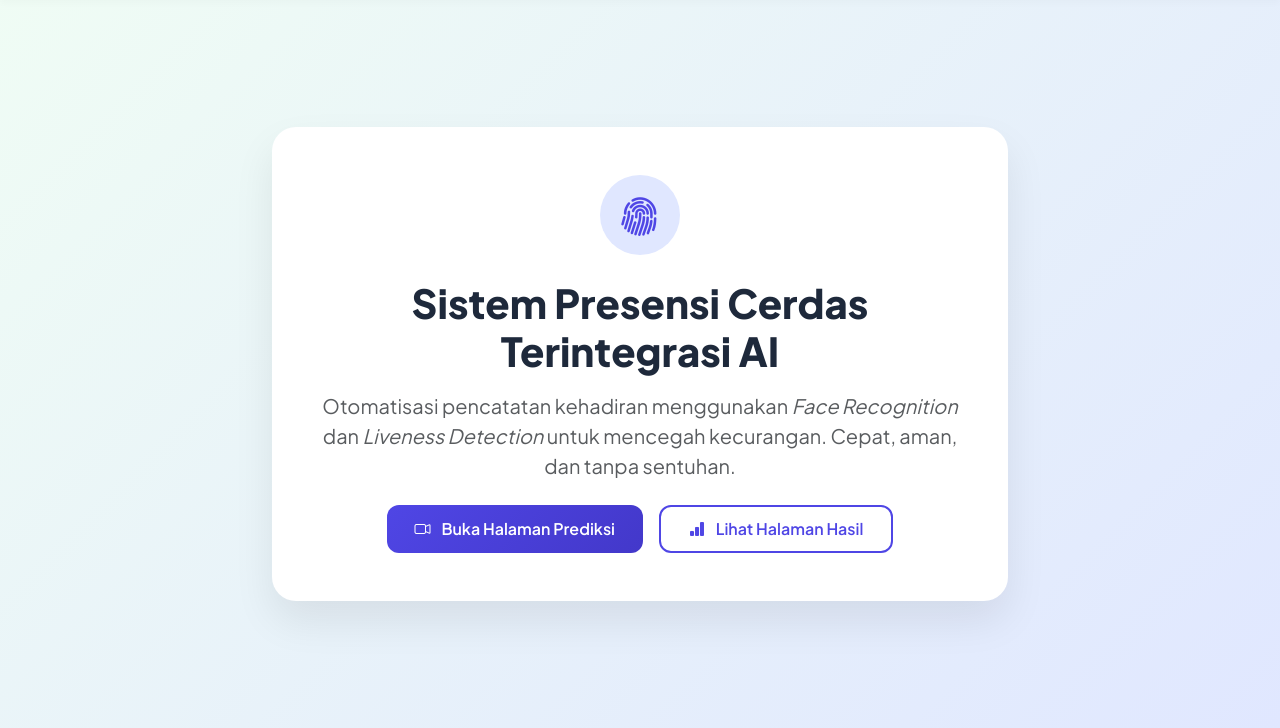
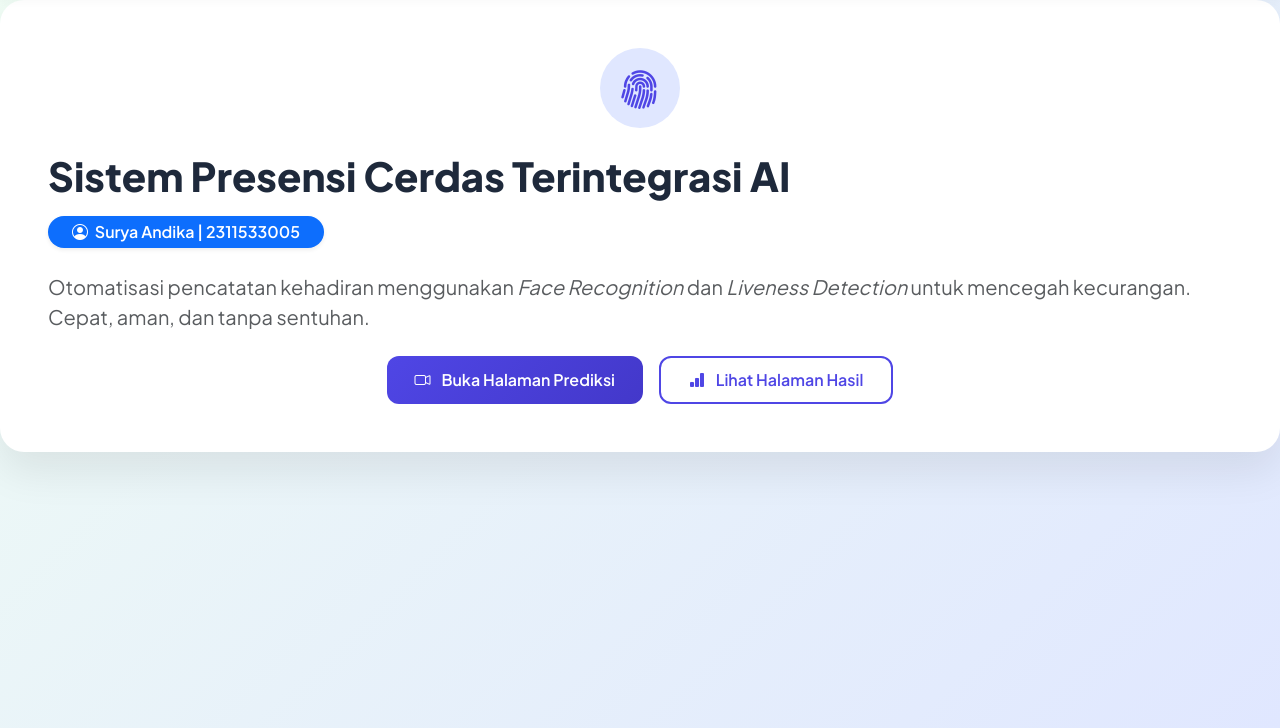
Before and after one commit to SuryaAndika3005/AttendanceSystemAI, a Flask app: page / in a window 1280 px wide. Shown: the part 72-800 px from the top of the page. Run offline with Flask 3, Linux system fonts and the light colour scheme.

Commit message:
final v2

```diff
--- a/app.py
+++ b/app.py
@@ -15,6 +15,7 @@ import queue
 import csv
 from io import StringIO
 import random
+import platform
 import json
 
 app = Flask(__name__)
@@ -231,9 +232,16 @@ def camera_worker():
     global registration_request, registration_response
     global total_scans, total_confidence, total_inference_time
 
-    cap = cv2.VideoCapture(0, cv2.CAP_DSHOW)
-    cap.set(cv2.CAP_PROP_FRAME_WIDTH, 1280)
-    cap.set(cv2.CAP_PROP_FRAME_HEIGHT, 720)
+    if platform.system() == 'Windows':
+        cap = cv2.VideoCapture(0, cv2.CAP_DSHOW)
+    else:
+        cap = cv2.VideoCapture(0)
+
+    if cap.isOpened():
+        cap.set(cv2.CAP_PROP_FRAME_WIDTH, 1280)
+        cap.set(cv2.CAP_PROP_FRAME_HEIGHT, 720)
+    else:
+        print("PERINGATAN: Tidak ada kamera fisik terdeteksi (Mode Cloud Berjalan).")
 
     frame_counter = 0
     cached_face_locations, cached_colors, cached_display_texts, cached_metrics = [], [], [], []
@@ -403,7 +411,17 @@ def generate_web_stream():
         frame_copy = None
         with frame_lock:
             if output_frame is not None: frame_copy = output_frame.copy()
-        if frame_copy is None: time.sleep(0.05); continue
+
+        if frame_copy is None:
+            # Jika tidak ada kamera, buat gambar hitam berisi teks informasi
+            blank = np.zeros((480, 640, 3), dtype=np.uint8)
+            cv2.putText(blank, "MODE CLOUD SERVER", (150, 220), cv2.FONT_HERSHEY_SIMPLEX, 1, (255, 255, 255), 2)
+            cv2.putText(blank, "(Kamera hanya aktif di perangkat lokal)", (80, 260), cv2.FONT_HERSHEY_SIMPLEX, 0.7, (200, 200, 200), 1)
+            ret, buffer = cv2.imencode('.jpg', blank)
+            yield (b'--frame\r\n' b'Content-Type: image/jpeg\r\n\r\n' + buffer.tobytes() + b'\r\n')
+            time.sleep(1) # Refresh lambat agar server cloud tidak berat
+            continue
+
         ret, buffer = cv2.imencode('.jpg', frame_copy, [cv2.IMWRITE_JPEG_QUALITY, 85])
         if not ret: continue
         yield (b'--frame\r\n' b'Content-Type: image/jpeg\r\n\r\n' + buffer.tobytes() + b'\r\n')
--- a/templates/index.html
+++ b/templates/index.html
@@ -26,21 +26,21 @@
             <a class="navbar-brand fw-bold text-primary" href="/"><i class="bi bi-cpu"></i> Vision AI</a>
         </div>
     </nav>
-
-    <div class="hero-section container text-center">
-        <div class="row justify-content-center w-100">
-            <div class="col-lg-8">
-                <div class="hero-card">
+    <div class="hero-card">
                     <div class="icon-circle"><i class="bi bi-fingerprint"></i></div>
                     <h1 class="fw-bold mb-3" style="color: #1e293b;">Sistem Presensi Cerdas Terintegrasi AI</h1>
+
+                    <div class="mb-4">
+                        <span class="badge bg-primary px-4 py-2 fs-6 rounded-pill shadow-sm fw-semibold">
+                            <i class="bi bi-person-circle me-1"></i> Surya Andika | 2311533005
+                        </span>
+                    </div>
+
                     <p class="text-muted mb-4 fs-5">Otomatisasi pencatatan kehadiran menggunakan <i>Face Recognition</i> dan <i>Liveness Detection</i> untuk mencegah kecurangan. Cepat, aman, dan tanpa sentuhan.</p>
                     <div class="d-flex justify-content-center gap-3 mt-4">
                         <a href="/scanner" class="btn btn-primary-custom text-decoration-none"><i class="bi bi-camera-video me-2"></i> Buka Halaman Prediksi</a>
                         <a href="/dashboard" class="btn btn-secondary-custom text-decoration-none"><i class="bi bi-bar-chart-fill me-2"></i> Lihat Halaman Hasil</a>
                     </div>
                 </div>
-            </div>
-        </div>
-    </div>
 </body>
 </html>
```
Also changed, not shown: requirement.txt (added, +9 -0 lines), instance/attendance_modern.db, 1 other file.
